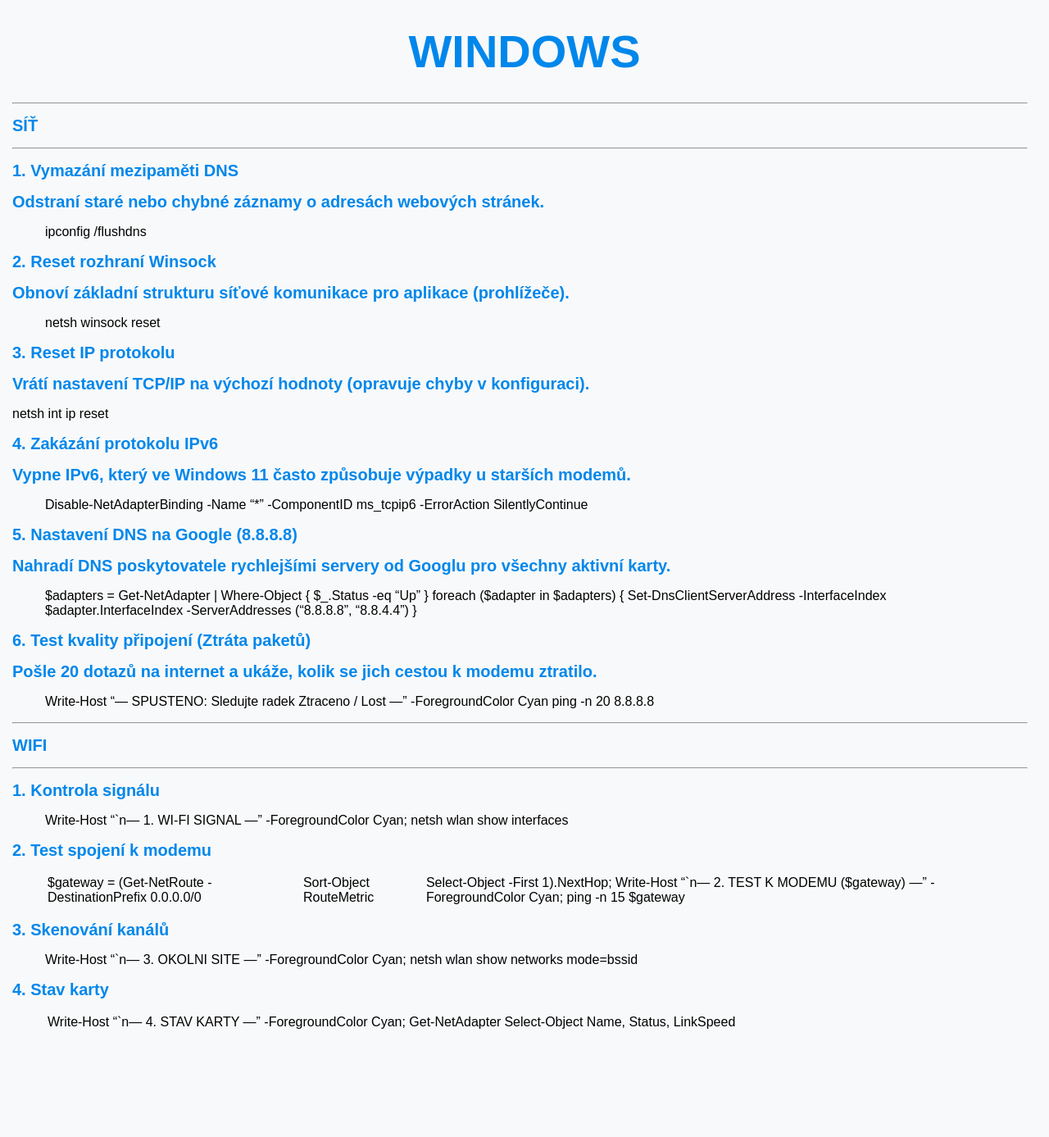
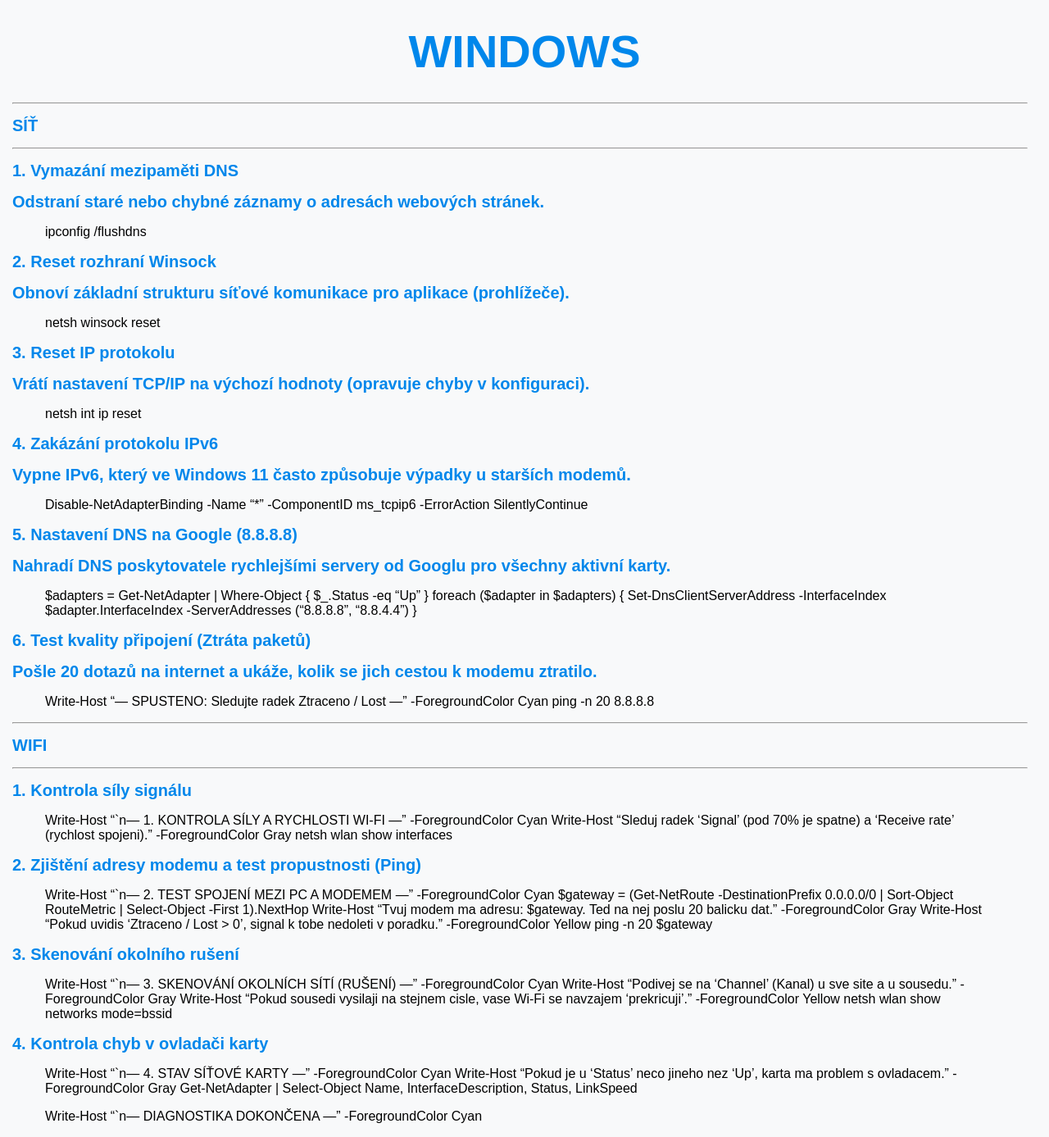
Before and after one commit to bedjan/bedjan.github.io, a Jekyll site: the page built from windows.md, in a window 1280 px wide. Shown: the whole page at 82% size. Built offline with Jekyll 4.4.1, drawn with Linux system fonts in a browser that asks for light colours; our own code applies the rules of GitHub Pages for plain Markdown files; before the commit the page ends 1275 px from its top, so only the background shows below that.

Commit message:
Update windows.md

```diff
--- a/windows.md
+++ b/windows.md
@@ -12,7 +12,7 @@
 
 # 3. Reset IP protokolu
 # Vrátí nastavení TCP/IP na výchozí hodnoty (opravuje chyby v konfiguraci).
-netsh int ip reset
+> netsh int ip reset
 
 # 4. Zakázání protokolu IPv6
 # Vypne IPv6, který ve Windows 11 často způsobuje výpadky u starších modemů.
@@ -35,14 +35,27 @@ netsh int ip reset
 # WIFI
 -----------------
 
-# 1. Kontrola signálu
-> Write-Host "`n--- 1. WI-FI SIGNAL ---" -ForegroundColor Cyan; netsh wlan show interfaces
+# 1. Kontrola síly signálu
+> Write-Host "`n--- 1. KONTROLA SÍLY A RYCHLOSTI WI-FI ---" -ForegroundColor Cyan
+> Write-Host "Sleduj radek 'Signal' (pod 70% je spatne) a 'Receive rate' (rychlost spojeni)." -ForegroundColor Gray
+> netsh wlan show interfaces
 
-# 2. Test spojení k modemu
-> $gateway = (Get-NetRoute -DestinationPrefix 0.0.0.0/0 | Sort-Object RouteMetric | Select-Object -First 1).NextHop; Write-Host "`n--- 2. TEST K MODEMU ($gateway) ---" -ForegroundColor Cyan; ping -n 15 $gateway
+# 2. Zjištění adresy modemu a test propustnosti (Ping)
+> Write-Host "`n--- 2. TEST SPOJENÍ MEZI PC A MODEMEM ---" -ForegroundColor Cyan
+> $gateway = (Get-NetRoute -DestinationPrefix 0.0.0.0/0 | Sort-Object RouteMetric | Select-Object -First 1).NextHop
+> Write-Host "Tvuj modem ma adresu: $gateway. Ted na nej poslu 20 balicku dat." -ForegroundColor Gray
+> Write-Host "Pokud uvidis 'Ztraceno / Lost > 0', signal k tobe nedoleti v poradku." -ForegroundColor Yellow
+> ping -n 20 $gateway
 
-# 3. Skenování kanálů
-> Write-Host "`n--- 3. OKOLNI SITE ---" -ForegroundColor Cyan; netsh wlan show networks mode=bssid
+# 3. Skenování okolního rušení
+> Write-Host "`n--- 3. SKENOVÁNÍ OKOLNÍCH SÍTÍ (RUŠENÍ) ---" -ForegroundColor Cyan
+> Write-Host "Podivej se na 'Channel' (Kanal) u sve site a u sousedu." -ForegroundColor Gray
+> Write-Host "Pokud sousedi vysilaji na stejnem cisle, vase Wi-Fi se navzajem 'prekricuji'." -ForegroundColor Yellow
+> netsh wlan show networks mode=bssid
 
-# 4. Stav karty
-> Write-Host "`n--- 4. STAV KARTY ---" -ForegroundColor Cyan; Get-NetAdapter | Select-Object Name, Status, LinkSpeed
+# 4. Kontrola chyb v ovladači karty
+> Write-Host "`n--- 4. STAV SÍŤOVÉ KARTY ---" -ForegroundColor Cyan
+> Write-Host "Pokud je u 'Status' neco jineho nez 'Up', karta ma problem s ovladacem." -ForegroundColor Gray
+> Get-NetAdapter | Select-Object Name, InterfaceDescription, Status, LinkSpeed
+
+> Write-Host "`n--- DIAGNOSTIKA DOKONČENA ---" -ForegroundColor Cyan
```
